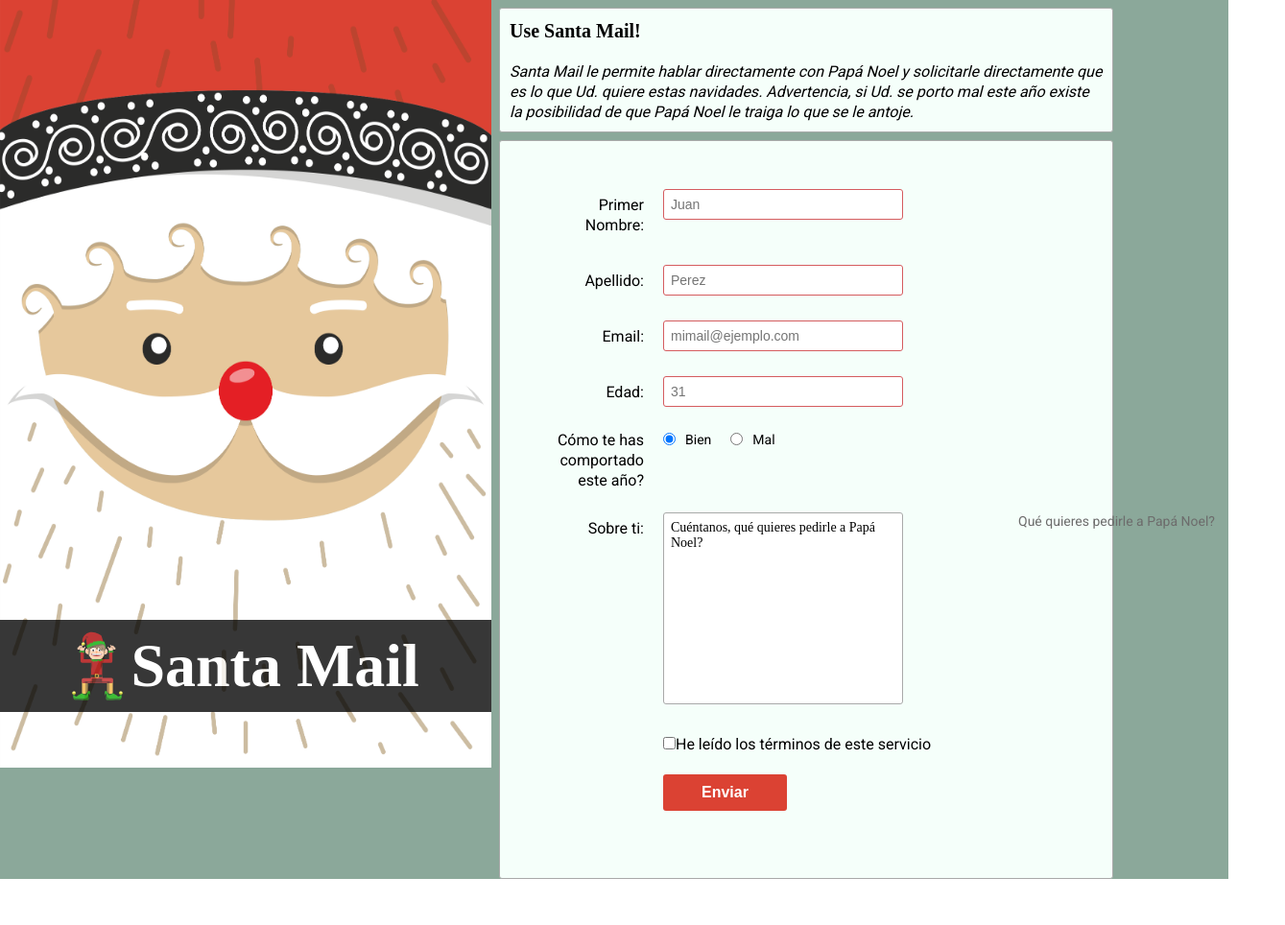
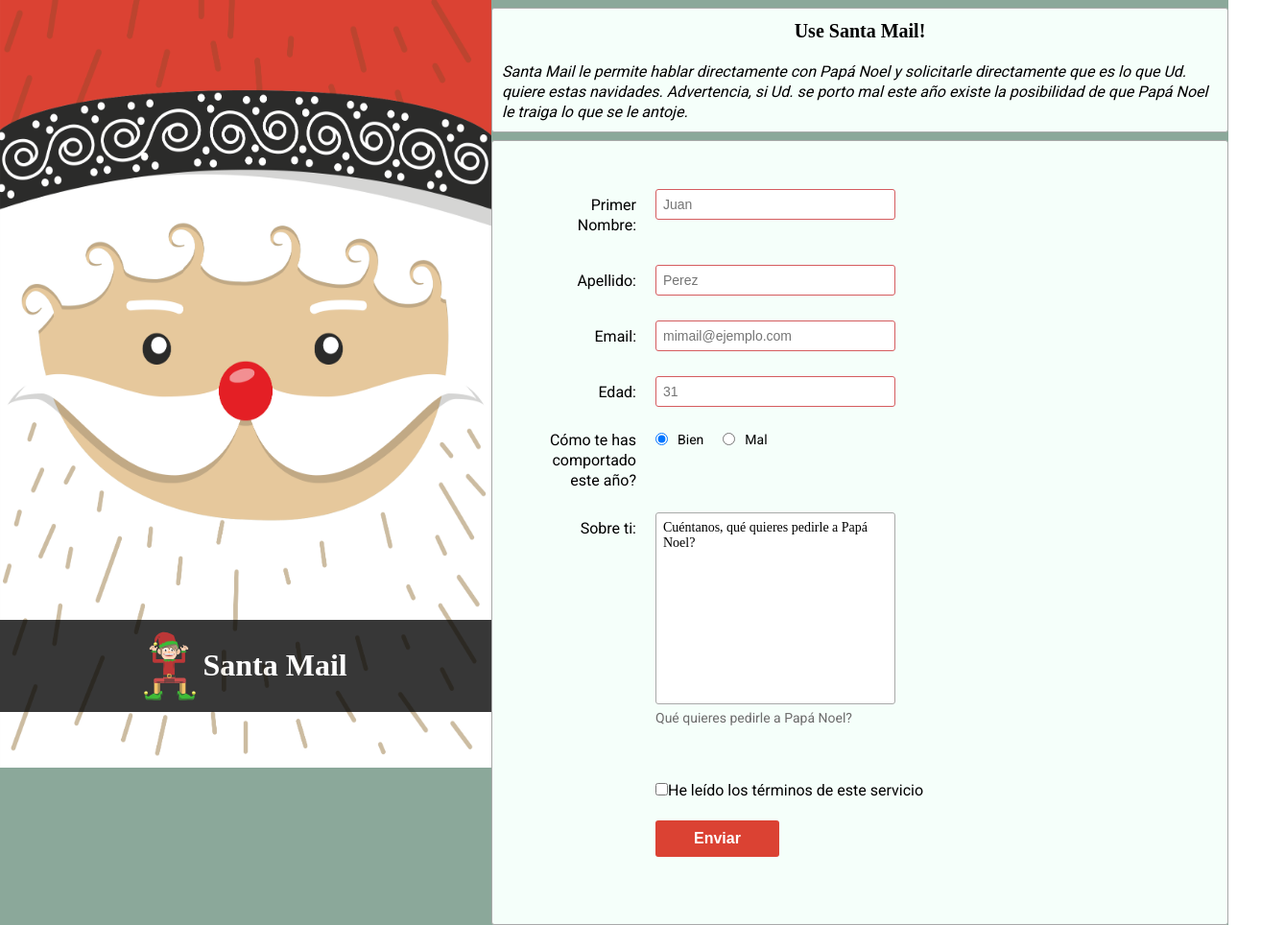
Before and after one commit to Santiparra/Formulario-demo-navidad, a plain HTML site: page index.html in a window 1280 px wide. Shown: the whole page at 96% size, 1339 px wide, since content can reach past the window. Before the commit the page ends 916 px from the top, so only its background shows below. Drawn offline with Linux system fonts and the light colour scheme; a web font is replaced by a local one.

Commit message:
Correcciones a la version de escritorio.

```diff
--- a/css/style.css
+++ b/css/style.css
@@ -57,13 +57,16 @@
 
 .logo h1 {
     font-family: var(--font2);
-    font-size: 4rem;
+    font-size: 2rem;
     /* background-color: var(--backG-color); */
     color: var(--sec-color);
 }
 
 .right-side {
-    margin-left: 1vh;
+    display: flex;
+    flex-direction: column;
+    width: 60vw;
+    background-color: #8ba89a;
 }
 
 .text {
@@ -71,7 +74,7 @@
     background-color: var(--main-color);
     border: 1px solid var(--border-color);
     border-radius: 3px;
-    width: 80vh;
+    width: auto;
     margin: 1vh 0;
     padding: 10px;
 }
@@ -80,9 +83,10 @@
     font-size: 20px;
     margin-bottom: 20px;
     font-family: var(--font2);
+    text-align: center;
   }
 
-.christmas-form {
+.regalos {
     background-color: var(--main-color);
     border: 1px solid var(--border-color);
     border-radius: 3px;
@@ -185,7 +189,7 @@
 }
 
 @media only screen and (min-width: 700px) {
-    .right-side,
+    .christmas-form,
     .regalos {
         width: 60vw;
     }
```
